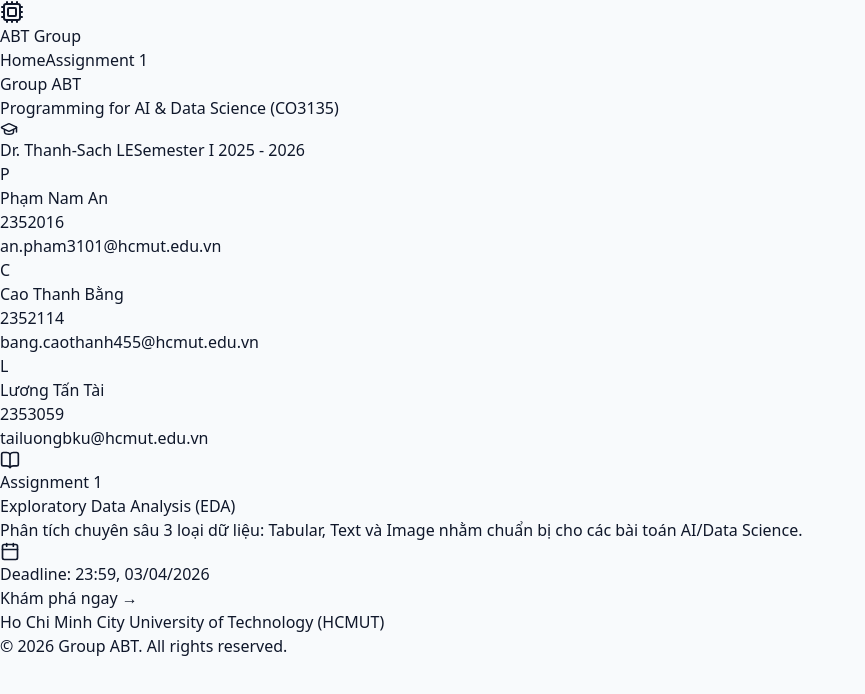
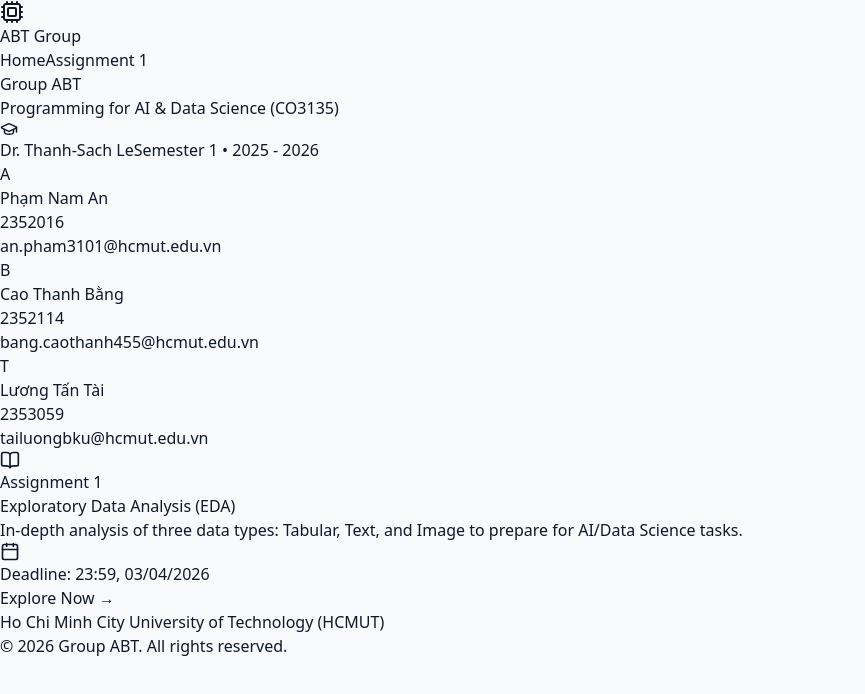
Before and after one commit to caothanhbang455/ML_P4AI_Website, a React app: page /ML_P4AI_Website/ in a window 1280 px wide. Shown: the top 694 px of the page, without its empty margins (0-865 px from the left). Built offline with nearby package versions, Linux system fonts and the light colour scheme; the HTML template or start-up script is replaced by a standard one.

Commit message:
fix home

```diff
--- a/src/pages/Home.jsx
+++ b/src/pages/Home.jsx
@@ -21,13 +21,13 @@ const Home = () => (
           Programming for AI & Data Science (CO3135)
         </p>
 
-        <div className="mt-10 flex flex-wrap justify-center gap-4">
-          <span className="bg-white/10 backdrop-blur-md px-6 py-3 rounded-full border border-white/20 text-sm font-semibold">
-            <GraduationCap size={18}/> Dr. Thanh-Sach LE
+        <div className="mt-10 flex flex-wrap justify-center items-center gap-4">
+          <span className="flex items-center gap-2 bg-white/10 backdrop-blur-md px-6 py-3 rounded-full border border-white/20 text-sm font-semibold">
+            <GraduationCap size={18}/> Dr. Thanh-Sach Le
           </span>
 
-          <span className="bg-white/10 backdrop-blur-md px-6 py-3 rounded-full border border-white/20 text-sm font-semibold">
-            Semester I 2025 - 2026
+          <span className="flex items-center bg-white/10 backdrop-blur-md px-6 py-3 rounded-full border border-white/20 text-sm font-semibold">
+            Semester 1 • 2025 - 2026
           </span>
         </div>
       </div>
@@ -44,7 +44,7 @@ const Home = () => (
           className="bg-white p-8 rounded-3xl shadow-sm border border-slate-100 hover:shadow-2xl hover:-translate-y-2 transition-all text-center group"
         >
           <div className="w-20 h-20 bg-gradient-to-br from-blue-100 to-indigo-100 rounded-2xl mx-auto mb-6 flex items-center justify-center text-blue-600 font-bold text-2xl group-hover:scale-110 transition-transform">
-            {m.name.charAt(0)}
+            {m.name.split(' ').slice(-1)[0].charAt(0)}
           </div>
 
           <h3 className="font-bold text-xl mb-1">{m.name}</h3>
@@ -71,7 +71,7 @@ const Home = () => (
           </h2>
 
           <p className="text-slate-500 leading-relaxed">
-            Phân tích chuyên sâu 3 loại dữ liệu: Tabular, Text và Image nhằm chuẩn bị cho các bài toán AI/Data Science.
+            In-depth analysis of three data types: Tabular, Text, and Image to prepare for AI/Data Science tasks.
           </p>
         </div>
 
@@ -84,7 +84,7 @@ const Home = () => (
             to="/assignment-1"
             className="bg-gradient-to-r from-blue-600 to-indigo-600 hover:scale-105 text-white px-10 py-4 rounded-2xl font-bold transition-all shadow-lg"
           >
-            Khám phá ngay →
+            Explore Now →
           </Link>
         </div>
       </div>
```
